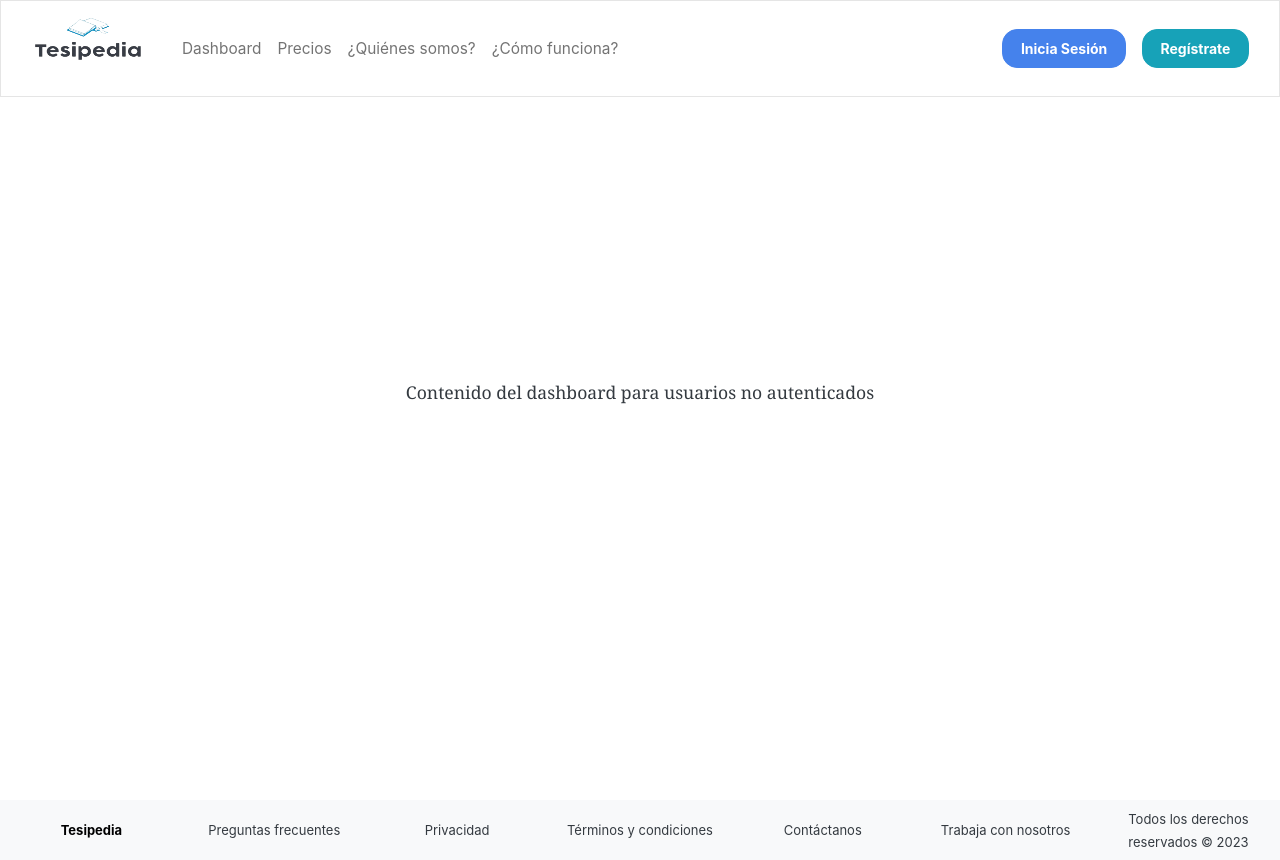
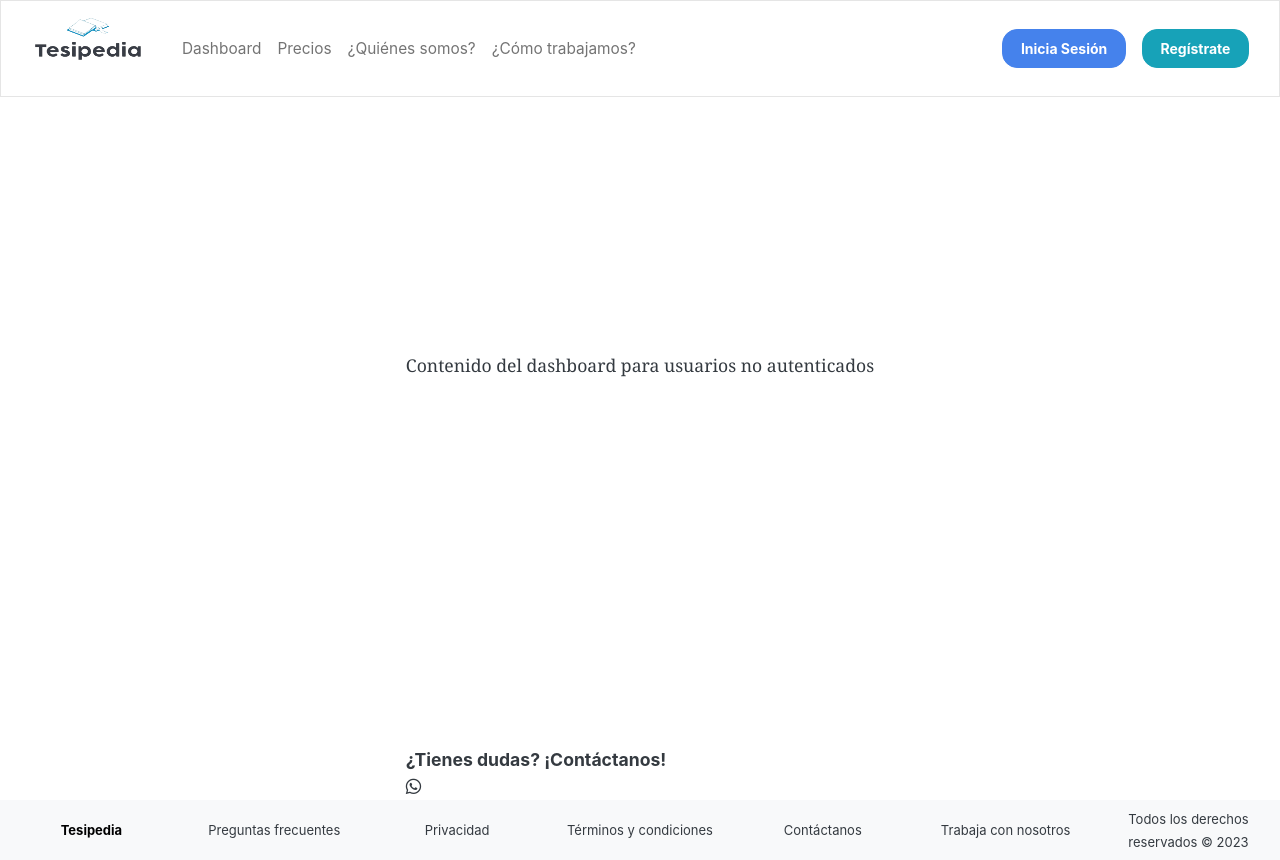
Before and after one commit to Arturo0214/tesipedia-frontend, a React (Vite) app: page / in a window 1280 px wide. Built offline with nearby package versions, Linux system fonts and the light colour scheme.

Commit message:
feat: added a whatsapp button

```diff
--- a/index.html
+++ b/index.html
@@ -3,6 +3,7 @@
   <head>
     <meta charset="UTF-8" />
     <link rel="icon" type="image/png" href="./src/assets/graduacion.png" />
+    <link rel="stylesheet" href="https://cdnjs.cloudflare.com/ajax/libs/font-awesome/5.15.4/css/all.min.css" />
     <link rel="stylesheet" href="https://cdnjs.cloudflare.com/ajax/libs/bootswatch/5.3.0/litera/bootstrap.min.css" integrity="sha512-KP4PB5XMUbJDDNGYTEzb/3xbfrqLtC2Whm5pMonJoFV7klC3+crH3WZA0sc1Ms2EZycfD2WCS//OHNEAGWP+wA==" crossorigin="anonymous" referrerpolicy="no-referrer" />
     <meta name="viewport" content="width=device-width, initial-scale=1.0" />
     <title>Tesipedia</title>
--- a/src/components/Navbar/Navbar.jsx
+++ b/src/components/Navbar/Navbar.jsx
@@ -68,7 +68,7 @@ const Navbar = () => {
             </li>
             <li className="nav-item">
               <Link to="/about" className="nav-link">
-                ¿Cómo funciona?
+                ¿Cómo trabajamos?
               </Link>
             </li>
           </ul>
--- /dev/null
+++ b/src/components/WhastApp/WhatsAppButton.jsx
@@ -0,0 +1,24 @@
+import React from 'react';
+
+const WhatsAppButton = () => {
+  const openWhatsApp = () => {
+    // Reemplaza el número de teléfono con el que desees iniciar el chat en WhatsApp
+    const phoneNumber = '+525583352096';
+    window.open(`https://wa.me/${phoneNumber}`, '_blank');
+  };
+
+  return (
+    <>
+    <div className="whatsapp-button" onClick={openWhatsApp}>
+    <div className="whatsapp-message">
+      <strong>
+       ¿Tienes dudas? ¡Contáctanos!
+      </strong>
+    </div>
+      <i className="fab fa-whatsapp"></i>
+    </div>
+    </>
+  );
+};
+
+export default WhatsAppButton;
--- /dev/null
+++ b/src/components/WhastApp/whatsappbutton.scss
@@ -0,0 +1,51 @@
+.whatsapp-button {
+    position: fixed;
+    bottom: 80px;
+    right: 56px;
+    width: 62px;
+    height: 62px;
+    background-color: #25d366;
+    border-radius: 50%;
+    display: flex;
+    justify-content: center;
+    align-items: center;
+    color: #fff;
+    font-size: 24px;
+    cursor: pointer;
+    box-shadow: 0 2px 5px rgba(0, 0, 0, 0.3);
+
+    &:hover {
+        background-color: #128c7e;
+        transform: scale(1.1);
+        transition: background-color 0.2s ease, transform 0.2s ease;
+      }
+
+    // Estilos para dispositivos pequeños (por ejemplo, hasta 576px de ancho)
+    @media (max-width: 576px) {
+        bottom: 60px;
+        right: 15px;
+        width: 40px;
+        height: 40px;
+        font-size: 20px;
+    }
+}
+.whatsapp-message {
+  position: absolute;
+  bottom: 65px;
+  left: 50%;
+  transform: translateX(-50%);
+  background-color: #25d366;
+  border: 2px #128c7e;
+  text-align: center;
+  width: 130px;
+  color: #fff;
+  font-size: 14px;
+  padding: 5px 10px;
+  border-radius: 5px;
+  opacity: 0.9;
+  display: none; /* Oculta el mensaje por defecto */
+}
+
+.whatsapp-button:hover .whatsapp-message {
+  display: block; /* Muestra el mensaje al hacer hover en el botón */
+}
--- a/src/pages/Dashboard/Dashboard.jsx
+++ b/src/pages/Dashboard/Dashboard.jsx
@@ -2,6 +2,7 @@ import { useEffect, useState } from 'react'
 import { useSelector } from 'react-redux'
 import Footer from '../../components/Footer/Footer'
 import Navbar from '../../components/Navbar/Navbar'
+import WhatsAppButton from '../../components/WhastApp/WhatsAppButton'
 import './dashboard.css'
 import { getUserFromCookie, setUserToCookie } from '../../features/auth/authService'
 
@@ -51,8 +52,12 @@ const Dashboard = () => {
             // Aquí va el contenido del dashboard para usuarios no autenticados
             <div className="dashboard-content form-container">
               <p>Contenido del dashboard para usuarios no autenticados</p>
+              <WhatsAppButton/>
             </div>
+
           )}
+
+
         </main>
         <footer>
           <Footer />
```
